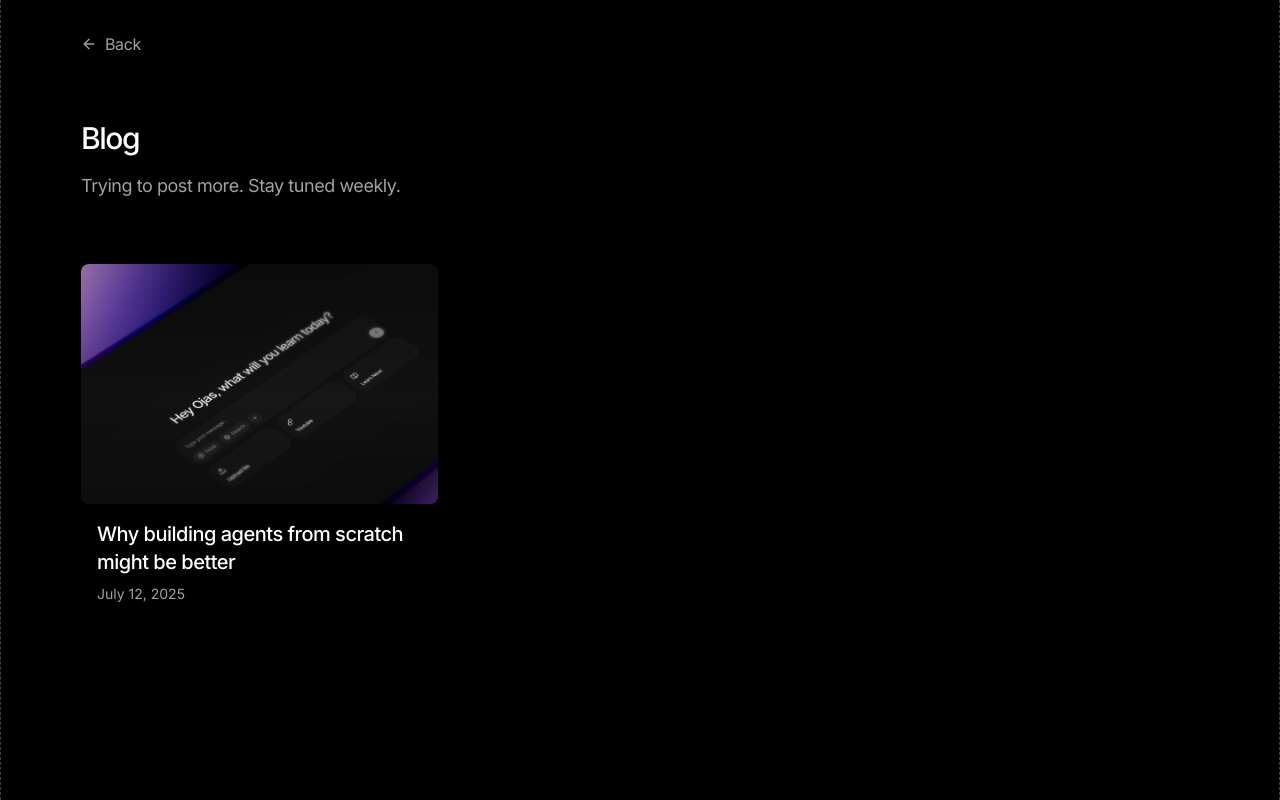
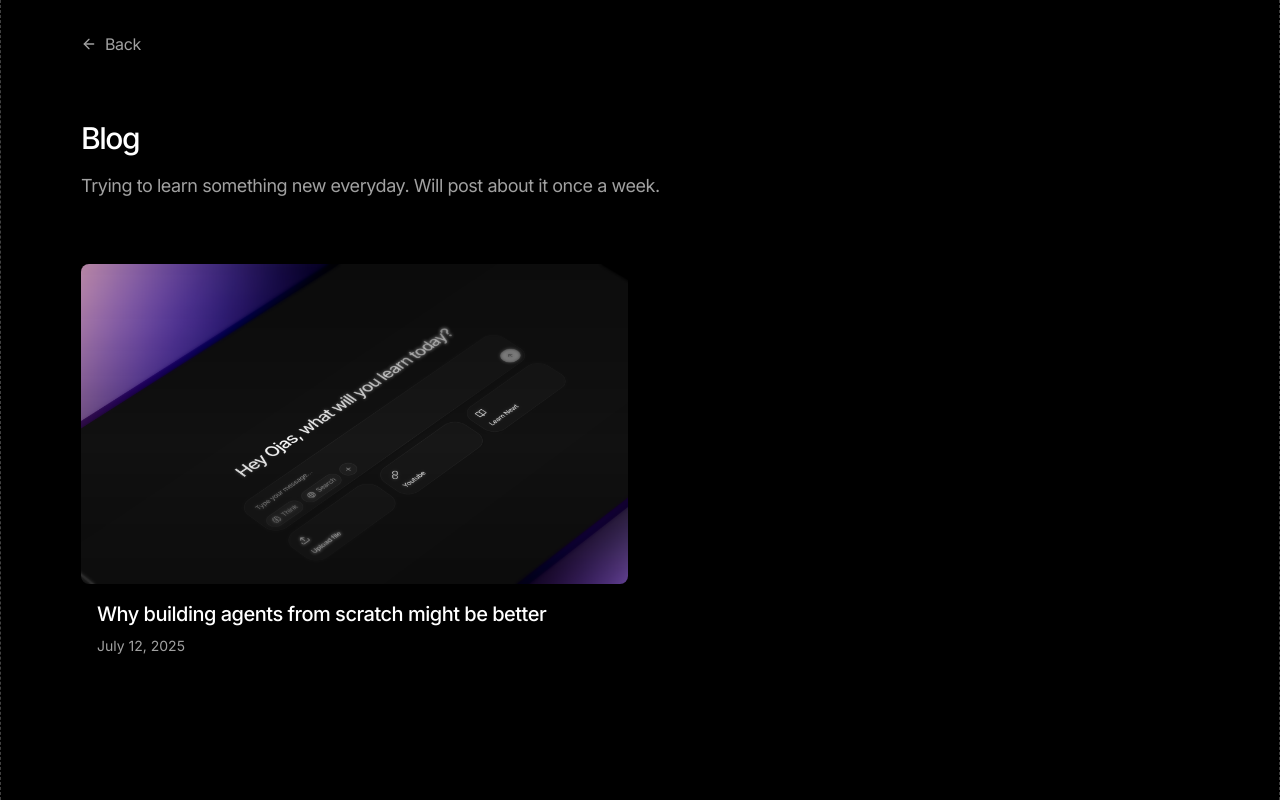
Before and after one commit to ojassingh/website, a Next.js app: page /blog in a window 1280 px wide. Built offline with nearby package versions, Linux system fonts and the light colour scheme.

Commit message:
Minor improvements

```diff
--- a/src/app/blog/blog-card.tsx
+++ b/src/app/blog/blog-card.tsx
@@ -23,9 +23,9 @@ export default function BlogCard({ post }: BlogCardProps) {
           <Image
             src={post.thumbnail}
             alt={post.title}
-            width={160}
-            height={160}
-            className="h-60 w-full rounded-md object-cover"
+            width={400}
+            height={250}
+            className="h-80 w-full rounded-md object-cover"
           />
           <div>
           <h2 className="mt-4 px-4 text-xl text-pretty font-medium tracking-tight">
--- a/src/app/blog/page.tsx
+++ b/src/app/blog/page.tsx
@@ -59,9 +59,9 @@ export default async function Page() {
         <div className="mt-16">
           <h1 className="mb-4 text-3xl font-medium tracking-tighter">Blog</h1>
           <p className="text-lg tracking-tight text-neutral-400">
-            Trying to post more. Stay tuned weekly.
+            Trying to learn something new everyday. Will post about it once a week.
           </p>
-          <div className="grid gap-6 grid-cols-3 mt-16">
+          <div className="grid gap-6 grid-cols-2 mt-16">
             {posts.map((post) => (
               <BlogCard key={post.slug} post={post} />
             ))}
```
